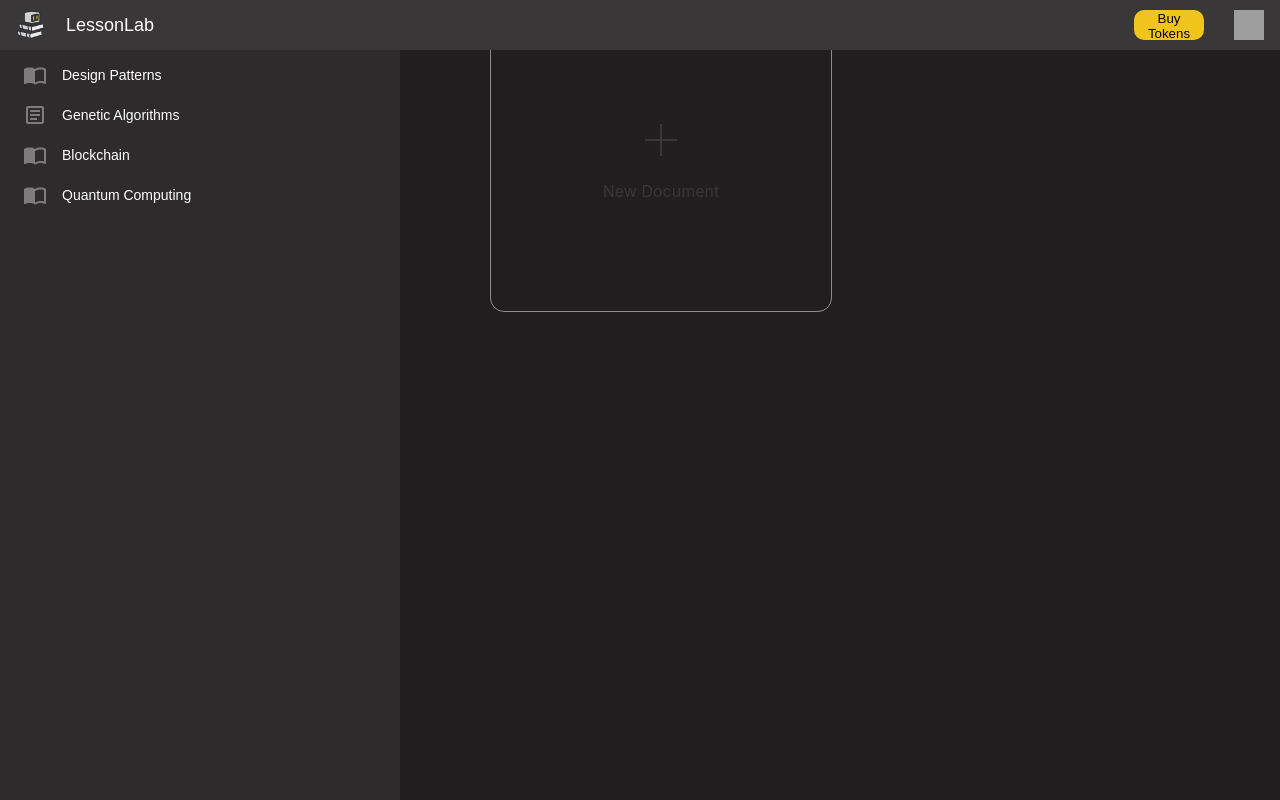
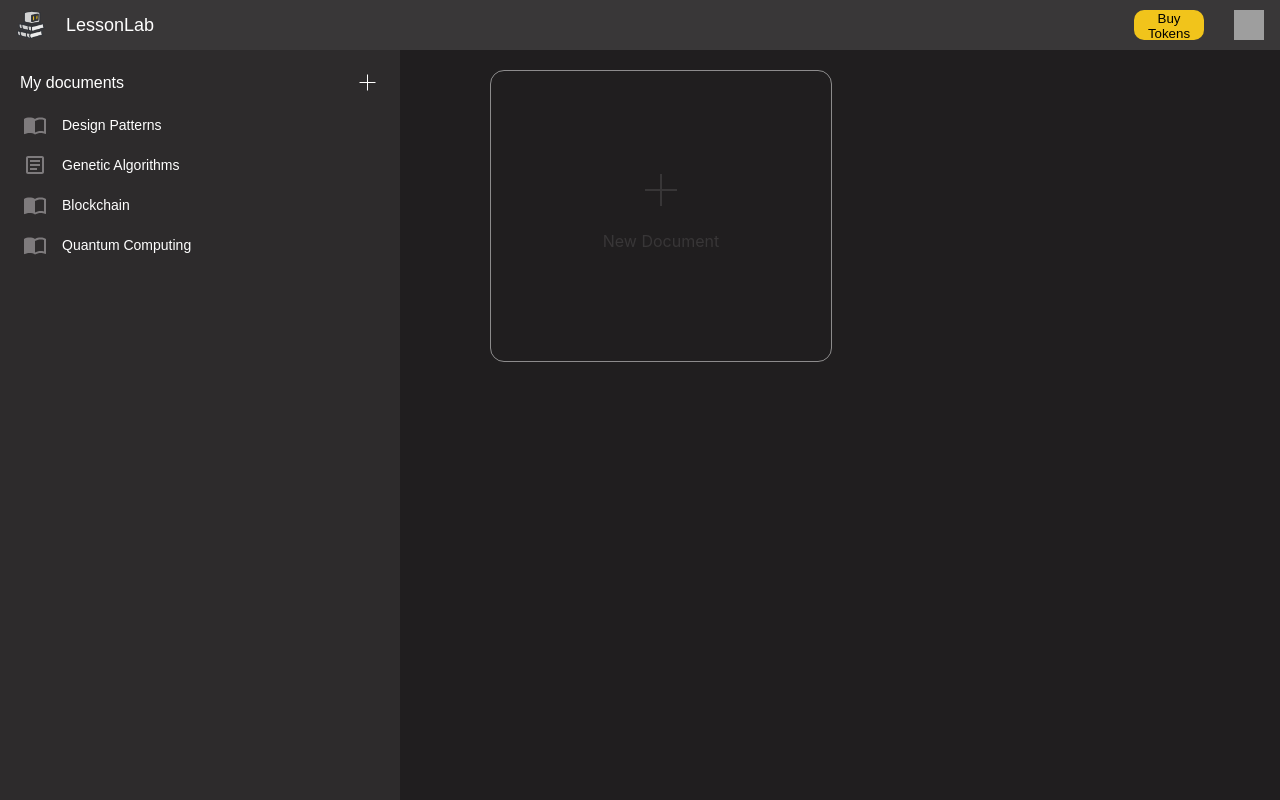
Before and after one commit to EdCamarillo/LessonLab-Frontend, a React (Create React App) app: page / in a window 1280 px wide. Built offline with nearby package versions, Linux system fonts and the light colour scheme; grey boxes are pictures that could not be loaded.

Commit message:
dashboard header fix

```diff
--- a/src/components/documentItem.jsx
+++ b/src/components/documentItem.jsx
@@ -2,6 +2,7 @@ import React from 'react';
 import '../styles/sideBar.css';
 import { ImportContactsOutlined, ArticleOutlined, MoreHoriz } from '@mui/icons-material';
 import DocumentDropdownMenu from './documentDropdownMenu';
+import zIndex from '@mui/material/styles/zIndex';
 
 const DocumentItem = (props) => {
   const toggleDropdown = () => {
@@ -25,7 +26,7 @@ const DocumentItem = (props) => {
         <span>{props.name}</span>
         <MoreHoriz className="more-icon" onClick={handleClick}/>
       </button>
-      <DocumentDropdownMenu name={props.name} activeDropdown={props.activeDropdown} type={props.type} />
+      <DocumentDropdownMenu name={props.name} activeDropdown={props.activeDropdown} type={props.type} style={{ zIndex: 1000 }}/>
     </div>
   );
 }
--- a/src/components/sideBar.jsx
+++ b/src/components/sideBar.jsx
@@ -2,6 +2,7 @@ import React, { useState } from 'react';
 import '../styles/sideBar.css';
 import addButton from '../assets/addButton.png';
 import DocumentItem from './documentItem';
+import zIndex from '@mui/material/styles/zIndex';
 
 const SideBar = () => {
   const documents = [
@@ -35,7 +36,7 @@ const SideBar = () => {
         </div>
       </div>
       {activeDropdown
-        ? <div className='dropdown-menu-overlay' onClick={handleOverlayClick}></div>
+        ? <div className='dropdown-menu-overlay' onClick={handleOverlayClick} style={{ zIndex: 999 }}></div>
         : <></>
       }
     </div>
--- a/src/styles/header.css
+++ b/src/styles/header.css
@@ -6,7 +6,7 @@
     align-items: center;
 }
 #header-container {
-    position: fixed !important;
+    position: sticky !important;
     width: 100%;
     top: 0;
     left: 0;
--- a/src/styles/sideBar.css
+++ b/src/styles/sideBar.css
@@ -1,7 +1,7 @@
 .sideBar {
     background-color: #2d2b2c;
     width: 400px;
-    height: 941px;
+    height: 100%;
     position: fixed;
     box-sizing: border-box;
     padding: 10px;
```
